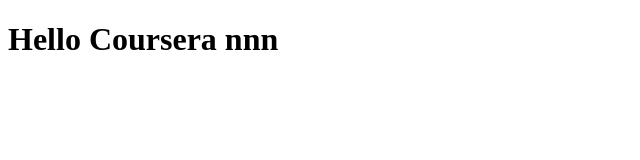
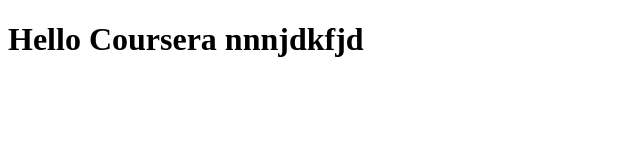
Before and after one commit to ajlammiman/coursera-course, a plain HTML site: page index.html in a window 1280 px wide. Shown: the whole page, without its empty margins (0-640 px from the left). Drawn offline with Linux system fonts and the light colour scheme.

Commit message:
Updated test index to confirm changes go to git repo.

```diff
--- a/index.html
+++ b/index.html
@@ -4,6 +4,6 @@
       <title>Hello Coursera</title>
   </head>
   <body>
-    <h1>Hello Coursera nnn</h1>
+    <h1>Hello Coursera nnnjdkfjd</h1>
   </body>
 </html>
```
